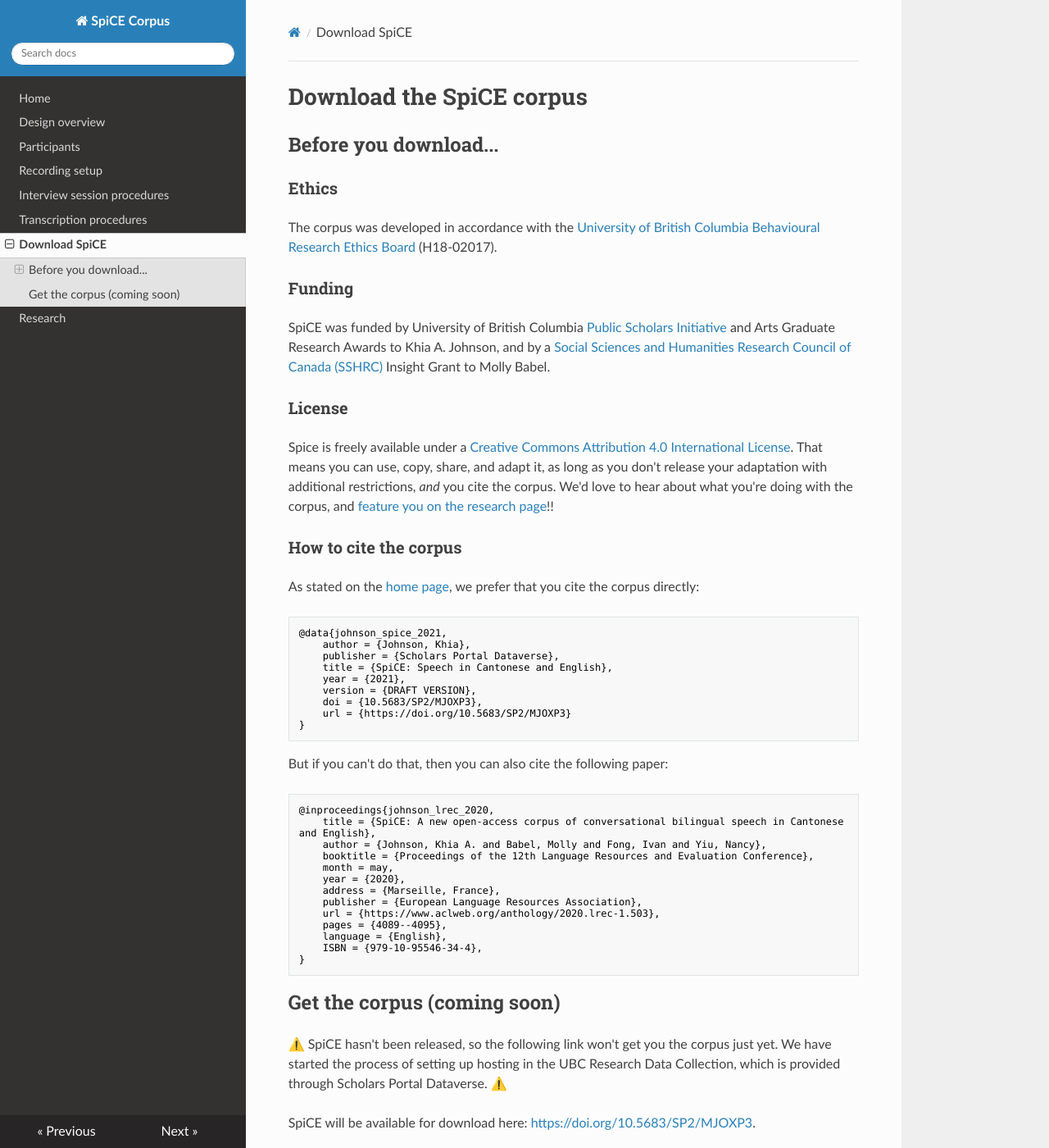
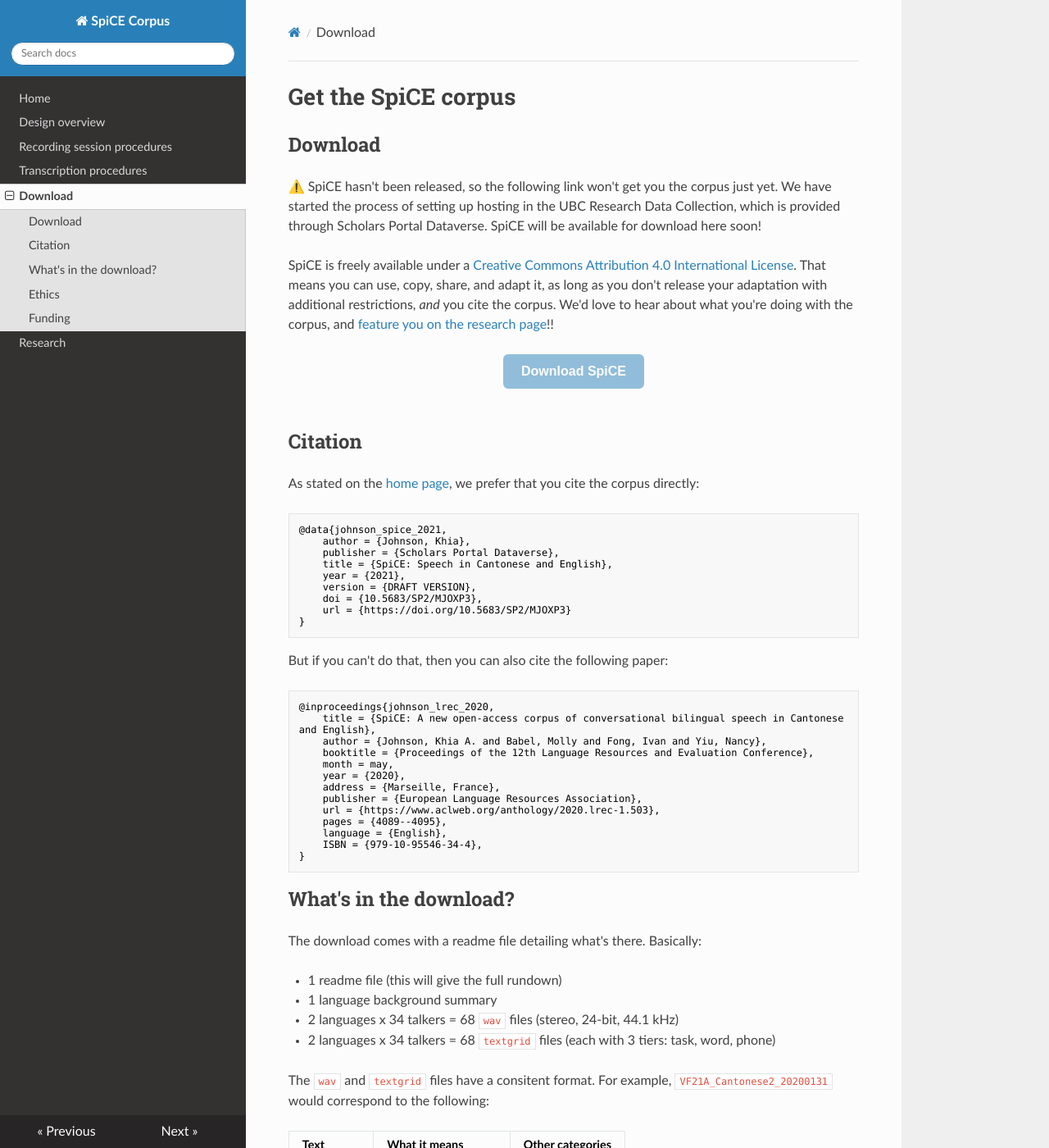
Before and after one commit to khiajohnson/SpiCE-Corpus, an MkDocs documentation site: the page built from docs/download.md, in a window 1280 px wide and 1400 px high. Shown: the whole window at 82% size. Built offline with MkDocs 1.6.1, drawn with Linux system fonts in a browser that asks for light colours; nearby versions of some CDN libraries; some of the changed text lies outside the part shown.

Commit message:
reworking text of docs

````diff
--- a/docs/design.md
+++ b/docs/design.md
@@ -1,21 +1,19 @@
-# Design Overview
+# Design overview
 
 This section covers general information about SpiCE, including how the corpus was collected, and how the transcriptions were developed. Much of this is covered in the [open-access paper describing the corpus](https://www.aclweb.org/anthology/2020.lrec-1.503/).
 
-## SpiCE is a phonological corpus
+## A phonological corpus
 
 What's that? A phonological corpus for spoken language has audio recordings, linguistic annotations at the level of the word and phone, as well as metadata. A phonological corpus should also be representative of the selected population, big enough, and collected for a purpose. SpiCE is a phonological corpus, albeit one with *force-aligned phones*. A future release might include hand-corrected phones, but that's a big ❓ at the moment!
 
-## File naming conventions
+## The speech community
 
-Each filename corresponding to a participant is named with a consistent format, such as `VF21A_Cantonese2_20200131`. This corresponds to the following:
+The Cantonese-speaking community in Metro Vancouver is a unique bilingual community. Not only is Cantonese very widely spoken in the area, it has been for a *long time*, and by a heterogeneous group of people. Statistics Canada has some useful visualizations for getting a broad picture of the linguistic landscape&mdash;in particular: [Proportion of mother tongue responses for various regions in Canada from the 2016 Census](https://www12.statcan.gc.ca/census-recensement/2016/dp-pd/dv-vd/lang/index-eng.cfm). There is a lot more that could be said here, but we'll keep it brief for now!
 
-| Text                | What it means    | Other categories |
-| :------------------ | :--------------- | :--------------- |
-| `VF`                | Female           | `VF` = Male      |
-| `21`                | Age              | varies  			|
-| `Cantonese`         | Language         | `English`        |
-| `2`                 | Interview order  | `1` 				|
-| `20200231`          | Date in YYYYMMDD | varies 			|
+## Participant recruitment
 
-Unique participant IDs are made up of the first five characters. In this example, `VF21A`.
+Thirty-four early Cantonese-English bilinguals were recruited from the UBC community in Metro Vancouver, BC, Canada. They were recruited via word of mouth, social media, clubs, the linguistics subject pool, and other similar methods. A detailed summary of the participants' language background information is provided in the [corpus download](download.md). The group of participants recruited for SpiCE reflects the heterogeneity of the speech community.
+
+## Language background overview
+
+A brief summary, completing the table from our LREC paper will be provided here.
--- a/docs/download.md
+++ b/docs/download.md
@@ -1,20 +1,16 @@
-# Download the SpiCE corpus
+# Get the SpiCE corpus
 
-## Before you download...
+## Download
 
-### Ethics
+⚠️ SpiCE hasn't been released, so the following link won't get you the corpus just yet. We have started the process of setting up hosting in the UBC Research Data Collection, which is provided through Scholars Portal Dataverse. SpiCE will be available for download here soon!
 
-The corpus was developed in accordance with the [University of British Columbia Behavioural Research Ethics Board](https://ethics.research.ubc.ca/behavioural-research-ethics) (H18-02017).
+SpiCE is freely available under a [Creative Commons Attribution 4.0 International License](https://creativecommons.org/licenses/by/4.0/). That means you can use, copy, share, and adapt it, as long as you don't release your adaptation with additional restrictions, *and* you cite the corpus. We'd love to hear about what you're doing with the corpus, and [feature you on the research page](research.md)!!
 
-### Funding
 
-SpiCE was funded by University of British Columbia [Public Scholars Initiative](https://www.grad.ubc.ca/psi) and Arts Graduate Research Awards to Khia A. Johnson, and by a [Social Sciences and Humanities Research Council of Canada (SSHRC)](https://www.sshrc-crsh.gc.ca/) Insight Grant to Molly Babel.
+<div align="center"><button class="button disabled" onclick="https://doi.org/10.5683/SP2/MJOXP3">Download SpiCE</button></div>
+<br>
 
-### License
-
-Spice is freely available under a [Creative Commons Attribution 4.0 International License](https://creativecommons.org/licenses/by/4.0/). That means you can use, copy, share, and adapt it, as long as you don't release your adaptation with additional restrictions, *and* you cite the corpus. We'd love to hear about what you're doing with the corpus, and [feature you on the research page](research.md)!!
-
-### How to cite the corpus
+## Citation
 
 As stated on the [home page](index.md), we prefer that you cite the corpus directly:
 
@@ -48,15 +44,31 @@ But if you can't do that, then you can also cite the following paper:
 }
 ```
 
-## Get the corpus (coming soon)
+## What's in the download?
 
-⚠️ SpiCE hasn't been released, so the following link won't get you the corpus just yet. We have started the process of setting up hosting in the UBC Research Data Collection, which is provided through Scholars Portal Dataverse. ⚠️
-
-SpiCE will be available for download here: [https://doi.org/10.5683/SP2/MJOXP3](https://doi.org/10.5683/SP2/MJOXP3).
-
-What's in the download?
+The download comes with a readme file detailing what's there. Basically:
 
 - 1 readme file (this will give the full rundown)
 - 1 language background summary
 - 2 languages x 34 talkers = 68 `wav` files (stereo, 24-bit, 44.1 kHz)
 - 2 languages x 34 talkers = 68 `textgrid` files (each with 3 tiers: task, word, phone)
+
+The `wav` and `textgrid` files have a consitent format. For example, `VF21A_Cantonese2_20200131` would correspond to the following:
+
+| Text                | What it means    | Other categories |
+| :------------------ | :--------------- | :--------------- |
+| `VF`                | Female           | `VF` = Male      |
+| `21`                | Age              | varies           |
+| `Cantonese`         | Language         | `English`        |
+| `2`                 | Interview order  | `1`              |
+| `20200231`          | Date in YYYYMMDD | varies           |
+
+Unique participant IDs are made up of the first five characters. In this example, that would be `VF21A`. This ID is used in the language background summary.
+
+## Ethics
+
+The corpus was developed in accordance with the [University of British Columbia Behavioural Research Ethics Board](https://ethics.research.ubc.ca/behavioural-research-ethics) (H18-02017).
+
+## Funding
+
+SpiCE was funded by University of British Columbia [Public Scholars Initiative](https://www.grad.ubc.ca/psi) and Arts Graduate Research Awards to Khia A. Johnson, and by a [Social Sciences and Humanities Research Council of Canada (SSHRC)](https://www.sshrc-crsh.gc.ca/) Insight Grant to Molly Babel.
--- a/docs/extra.css
+++ b/docs/extra.css
@@ -1,3 +1,29 @@
 code {
   white-space : pre-wrap !important;
 }
+
+.button {
+  border: 2px solid #2980B9;
+  border-radius: 6px;
+  background-color: #2980B9;
+  color: #fcfcfc;
+  padding: 10px 20px;
+  text-align: center;
+  font-size: 16px;
+  font-weight: bold;
+  opacity: 0.8;
+}
+
+.button:hover {
+  opacity: 1;
+}
+
+.disabled {
+  opacity: 0.5;
+  cursor: not-allowed;
+}
+
+.disabled:hover {
+  opacity: 0.5;
+  cursor: not-allowed;
+}
--- a/mkdocs.yml
+++ b/mkdocs.yml
@@ -2,11 +2,9 @@ site_name: SpiCE Corpus
 nav:
     - Home: index.md
     - Design overview: design.md
-    - Participants: participants.md
-    - Recording setup: recording.md
-    - Interview session procedures: procedures.md
+    - Recording session procedures: procedures.md
     - Transcription procedures: transcription.md
-    - Download SpiCE: download.md
+    - Download: download.md
     - Research: research.md
 theme: readthedocs
 navigation_depth: 5
````
Also changed, not shown: docs/index.md (+3 -1 lines), docs/procedures.md (+20 -1 lines), site/404.html, site/design/index.html, site/download/index.html, site/index.html, site/research/index.html, site/search.html, site/search/search_index.json, site/sitemap.xml, 1 other file.
